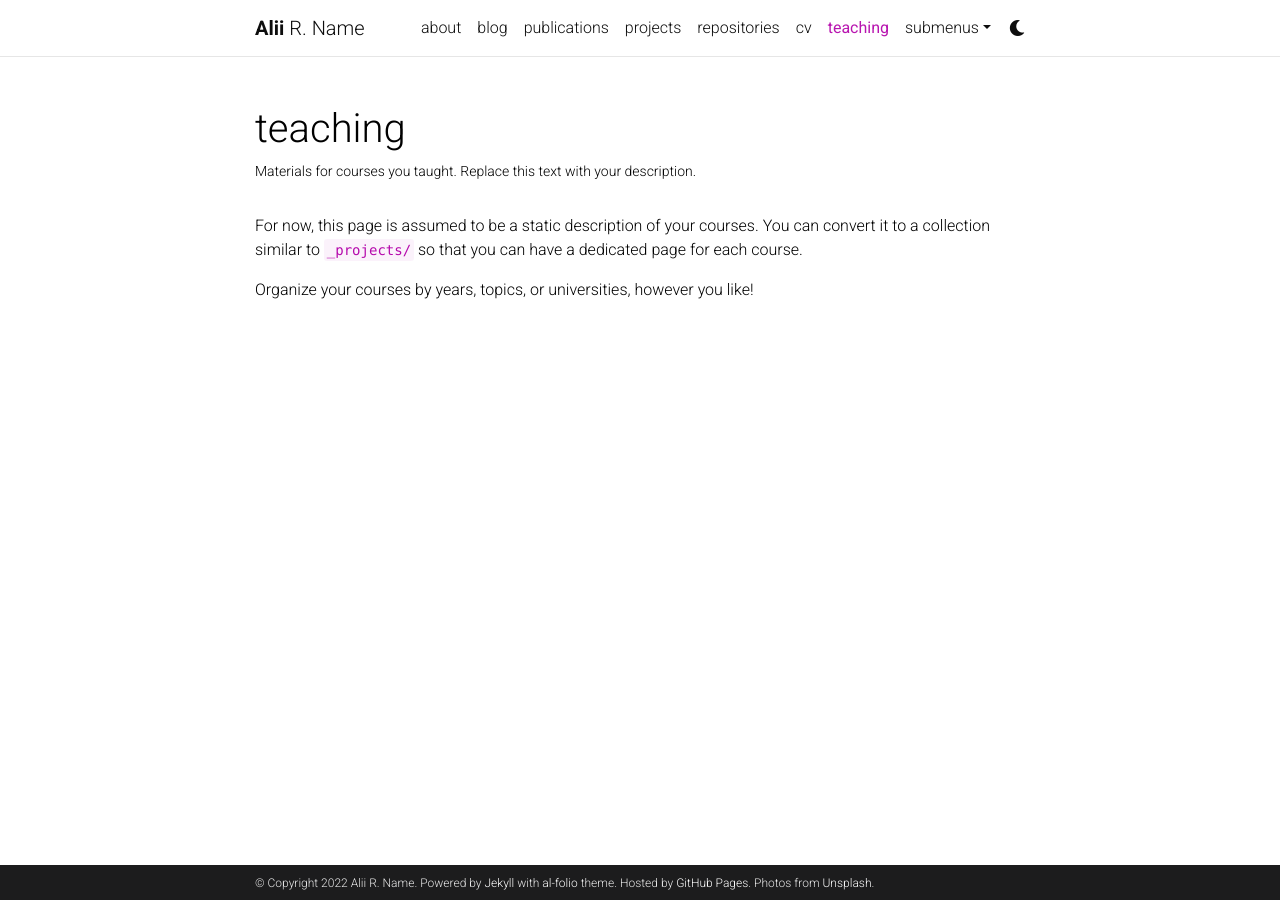
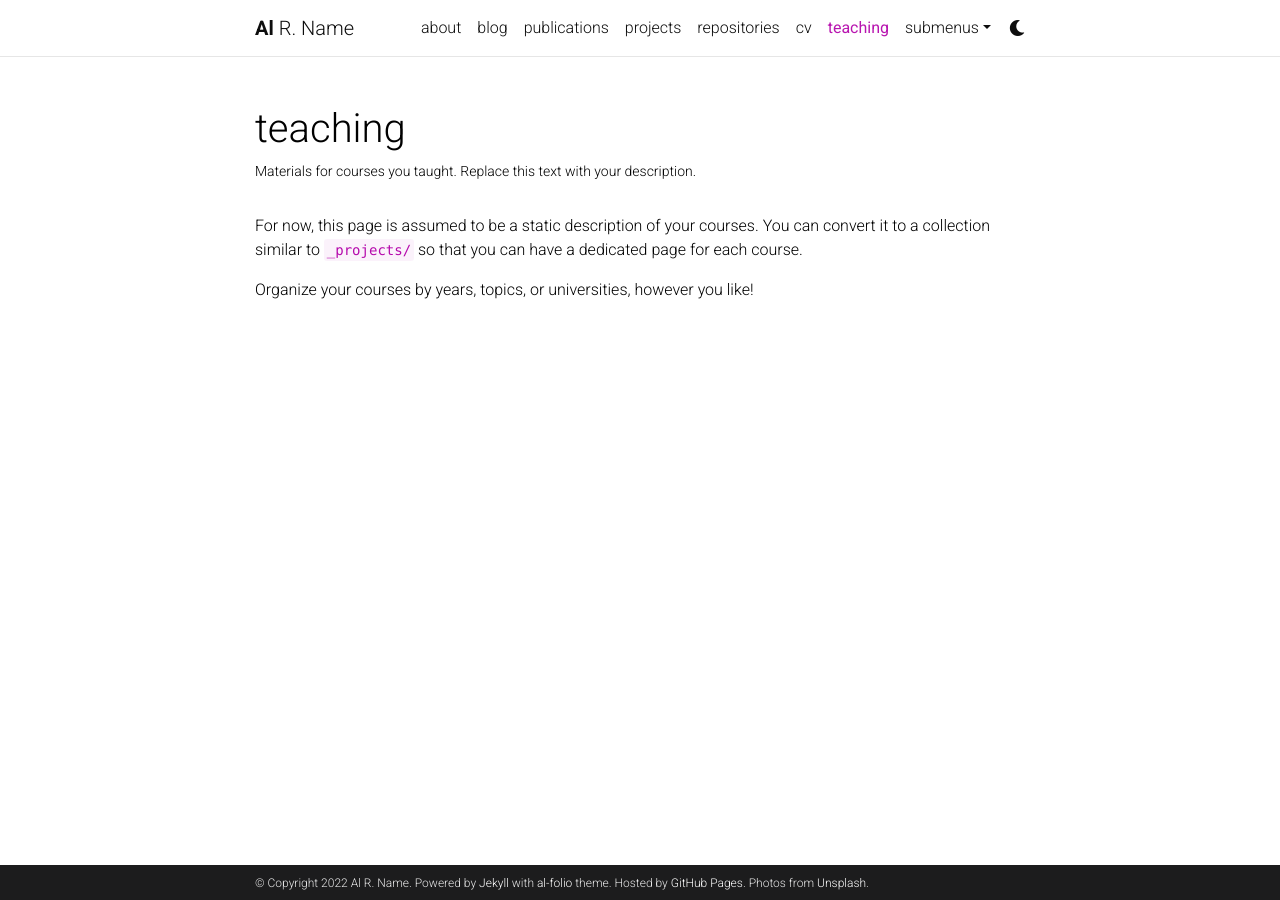
Before and after one commit to ma-haddad/ma-haddad.github.io, a Jekyll site: the page built from _pages/teaching.md, in a window 1280 px wide. Built offline with Jekyll 4.4.1, drawn with Linux system fonts in a browser that asks for light colours; comment, search, counter and statistics services are not loaded; a style sheet for code colours, icons or effects is not loaded.

Commit message:
Update _config.yml
.

```diff
--- a/_config.yml
+++ b/_config.yml
@@ -3,7 +3,7 @@
 # -----------------------------------------------------------------------------
 
 title: blank # the website title (if blank, full name will be used instead)
-first_name: Alii
+first_name: Al
 middle_name: R.
 last_name: Name
 email: you@example.com
```
